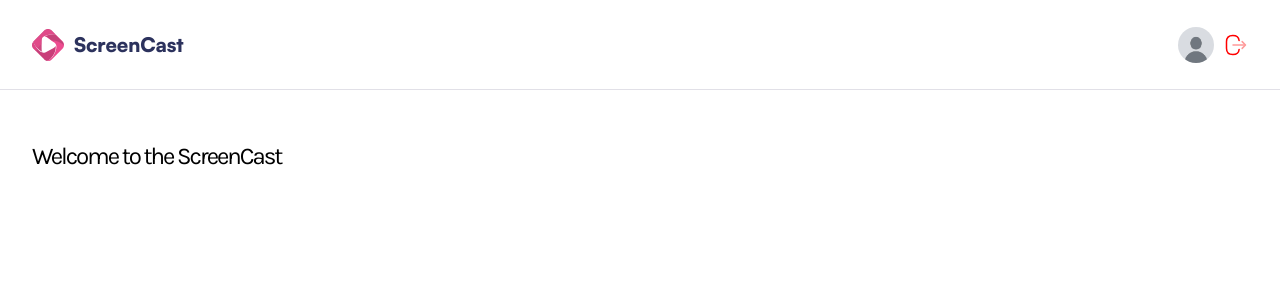
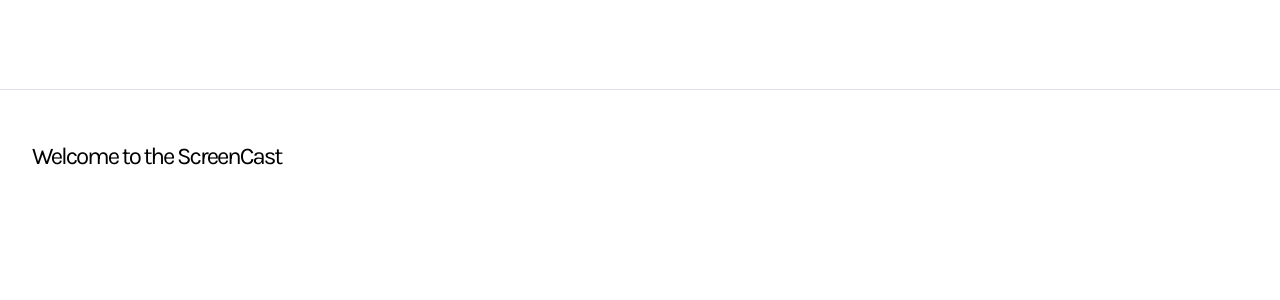
Before and after one commit to ToniBirat7/Screen_Recording_Full_Stack, a Next.js app: page / in a window 1280 px wide. Shown: the top 300 px of the page. Built offline with nearby package versions, Linux system fonts and the light colour scheme.

Commit message:
docs: cont..

```diff
--- a/components/NavBar.tsx
+++ b/components/NavBar.tsx
@@ -9,37 +9,7 @@ const NavBar = () => {
     <header className="navbar">
       <nav>
         <Link href="/">
-          <Image
-            src="/assets/icons/logo.svg"
-            alt="Logo"
-            width={32}
-            height={32}
-          />
-          <h1>ScreenCast</h1>
         </Link>
-
-        {user && (
-          <figure>
-            <button>
-              <Image
-                src="/assets/images/dummy.jpg"
-                alt="User"
-                width={36}
-                height={36}
-                className="rounded-full aspect-square"
-              />
-            </button>
-            <button className="cursor-pointer">
-              <Image
-                src="/assets/icons/logout.svg"
-                alt="Logout"
-                width={24}
-                height={24}
-                className="rotate-180"
-              />
-            </button>
-          </figure>
-        )}
       </nav>
     </header>
   );
```
